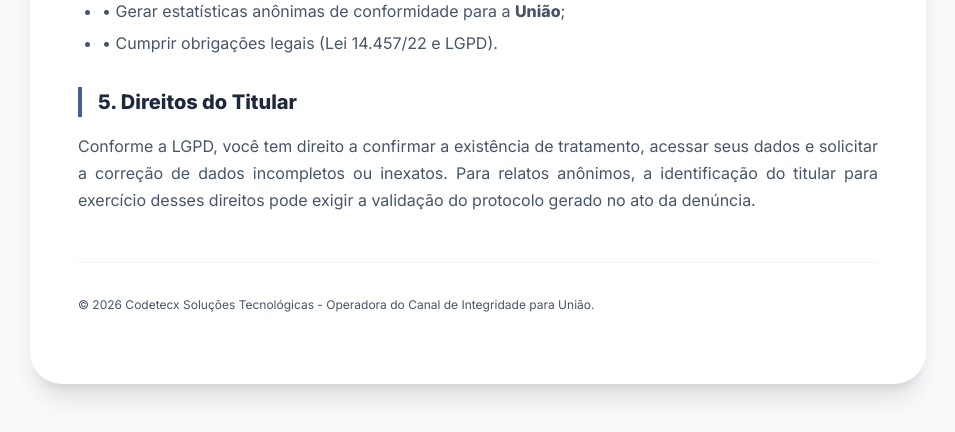
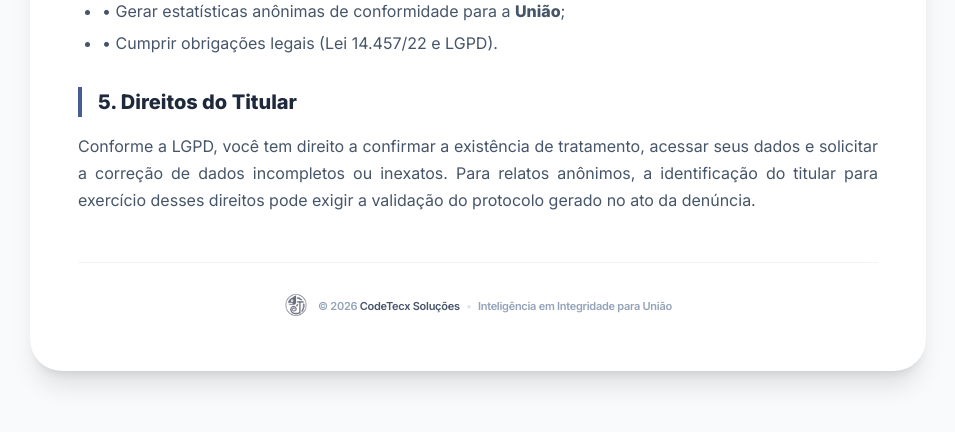
Before and after one commit to suportecodetecx/sistema-escolas-template, a Flask app: page /politica-privacidade in a window 1280 px wide. Shown: the part 1231-1663 px from the top of the page, without its empty margins (162-1117 px from the left). After the commit the page ends 1617 px from the top, so only its background shows below. Run offline with Flask 3, Linux system fonts and the light colour scheme; some libraries are stand-ins or nearby versions.

Commit message:
style: padronização do rodapé CodeTecx e ajustes de alinhamento visual

```diff
--- a/templates/politica-privacidade.html
+++ b/templates/politica-privacidade.html
@@ -128,10 +128,22 @@
                 Conforme a LGPD, você tem direito a confirmar a existência de tratamento, acessar seus dados e solicitar a correção de dados incompletos ou inexatos. Para relatos anônimos, a identificação do titular para exercício desses direitos pode exigir a validação do protocolo gerado no ato da denúncia.
             </p>
 
-            <div class="mt-12 pt-8 border-t border-slate-100 text-center">
-                <p class="text-xs text-slate-400">
-                    © 2026 Codetecx Soluções Tecnológicas - Operadora do Canal de Integridade para {{ empresa_site.nome if empresa_site else 'Clientes' }}.
-                </p>
+           <div class="mt-12 pt-8 border-t border-slate-100 text-center">
+                <div class="inline-flex items-center justify-center gap-2.5 leading-none">
+
+                    <a href="https://codetecx.com" target="_blank" class="inline-block align-middle transition-transform hover:scale-110 active:scale-95">
+                        <img src="{{ url_for('static', filename='img/logo-camaleao.png') }}"
+                             alt="CodeTecx"
+                             class="w-5 h-5 md:w-6 md:h-6 object-contain opacity-70 -mt-[2px]">
+                    </a>
+
+                    <span class="text-[10px] md:text-[11px] font-semibold text-slate-400 tracking-tight align-middle">
+                        © 2026 <span class="text-slate-600">CodeTecx Soluções</span>
+                        <span class="opacity-30 mx-1">•</span>
+                        Inteligência em Integridade para {{ empresa_site.nome if empresa_site else 'Clientes' }}
+                    </span>
+
+                </div>
             </div>
         </div>
     </div>
```
Also changed, not shown: templates/denuncia.html (+22 -0 lines), templates/login.html (+10 -9 lines), static/img/logo-camaleao.png (added).
